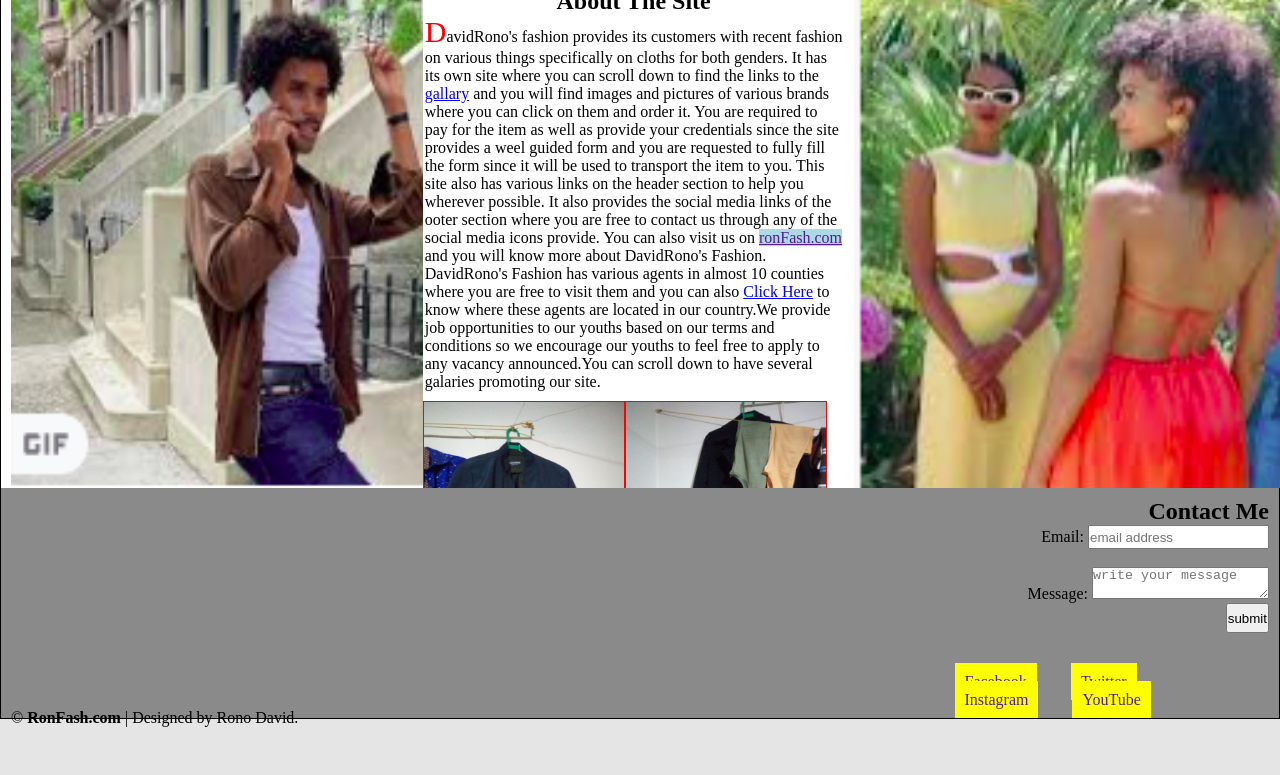
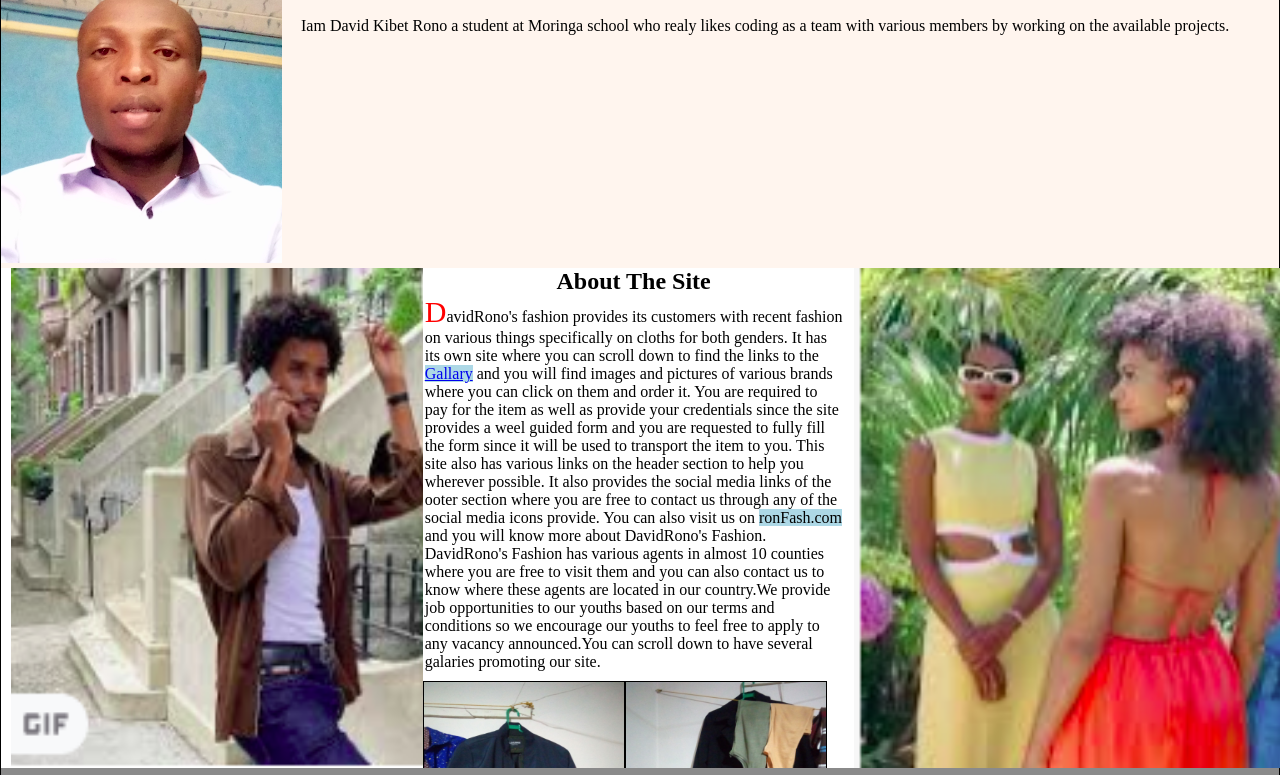
Before and after one commit to DavidKibetRono/IP, a plain HTML site: page index.html in a window 1280 px wide. Shown: the part 173-948 px from the top of the page. Before the commit the page ends 900 px from the top, so only its background shows below. Drawn offline with Linux system fonts and the light colour scheme.

Commit message:
Updated index.html

```diff
--- a/index.css
+++ b/index.css
@@ -53,6 +53,10 @@ float:left;
     margin-left: 10px;
 
 }
+#about_me a{
+    background-color: lightblue;
+}
+
 .content #about_me h2{
     text-align:center;
 }
@@ -134,6 +138,17 @@ margin-right: 30px;
     }
 #galary{
 width:400px;
-height: 400px;
-border:1px solid red;
+height: 00px;
+border:1px solid black;
 }
+.biography{
+    background-color: seashell;
+    height:280px;
+    color:black;
+
+}
+.biography p{
+
+margin-left:300px;
+margin-top:-250px;
+}
--- a/index.html
+++ b/index.html
@@ -26,13 +26,18 @@
   </nav>
    </div>
    <!--Body Content-->
+   <div class="biography">
+    <img src="Mine.png" alt="">
+       <p>Iam David Kibet Rono a student at Moringa school who realy likes coding as a team with various members by working on the available projects.</p>
+
+</div>
    <div class="content">
     <div id="image1">
        <img src="ImageA.png" alt="ImageA">
    </div>
     <div id="about_me">
         <h2>About The Site</h2>
-   <p>DavidRono's fashion provides its customers with recent fashion on various things specifically on cloths for both genders. It has its own site where you can scroll down to find the links to the <a href="gallary.html">gallary</a> and you will find images and pictures of various brands where you can click on them and order it. You are required to pay for the item as well as provide your credentials since the site provides a weel guided form and you are requested to fully fill the form since it will be used to transport the item to you. This site also has various links on the header section to help you wherever possible. It also provides the social media links of the ooter section where you are free to contact us through any of the social media icons provide. You can also visit us on <span id="site"><a href="">ronFash.com</a></span> and you will know more about DavidRono's Fashion. DavidRono's Fashion has various agents in almost 10 counties where you are free to visit them and you can also <a href="#" title="Agents" target="_parent">Click Here</a> to know where these agents are located in our country.We provide job opportunities to our youths based on our terms and conditions so we encourage our youths to feel free to apply to any vacancy announced.You can scroll down to have several galaries promoting our site.</p>
+   <p>DavidRono's fashion provides its customers with recent fashion on various things specifically on cloths for both genders. It has its own site where you can scroll down to find the links to the <a href="gallary.html">Gallary</a> and you will find images and pictures of various brands where you can click on them and order it. You are required to pay for the item as well as provide your credentials since the site provides a weel guided form and you are requested to fully fill the form since it will be used to transport the item to you. This site also has various links on the header section to help you wherever possible. It also provides the social media links of the ooter section where you are free to contact us through any of the social media icons provide. You can also visit us on <span id="site"><a href=""></a>ronFash.com</a></span> and you will know more about DavidRono's Fashion. DavidRono's Fashion has various agents in almost 10 counties where you are free to visit them and you can also contact us to know where these agents are located in our country.We provide job opportunities to our youths based on our terms and conditions so we encourage our youths to feel free to apply to any vacancy announced.You can scroll down to have several galaries promoting our site.</p>
    <div id="indexes">
        <img id="galary" src="ImageJ.jpg" alt="imageJ">
    </div>
```
Also changed, not shown: Mine.png (added).
